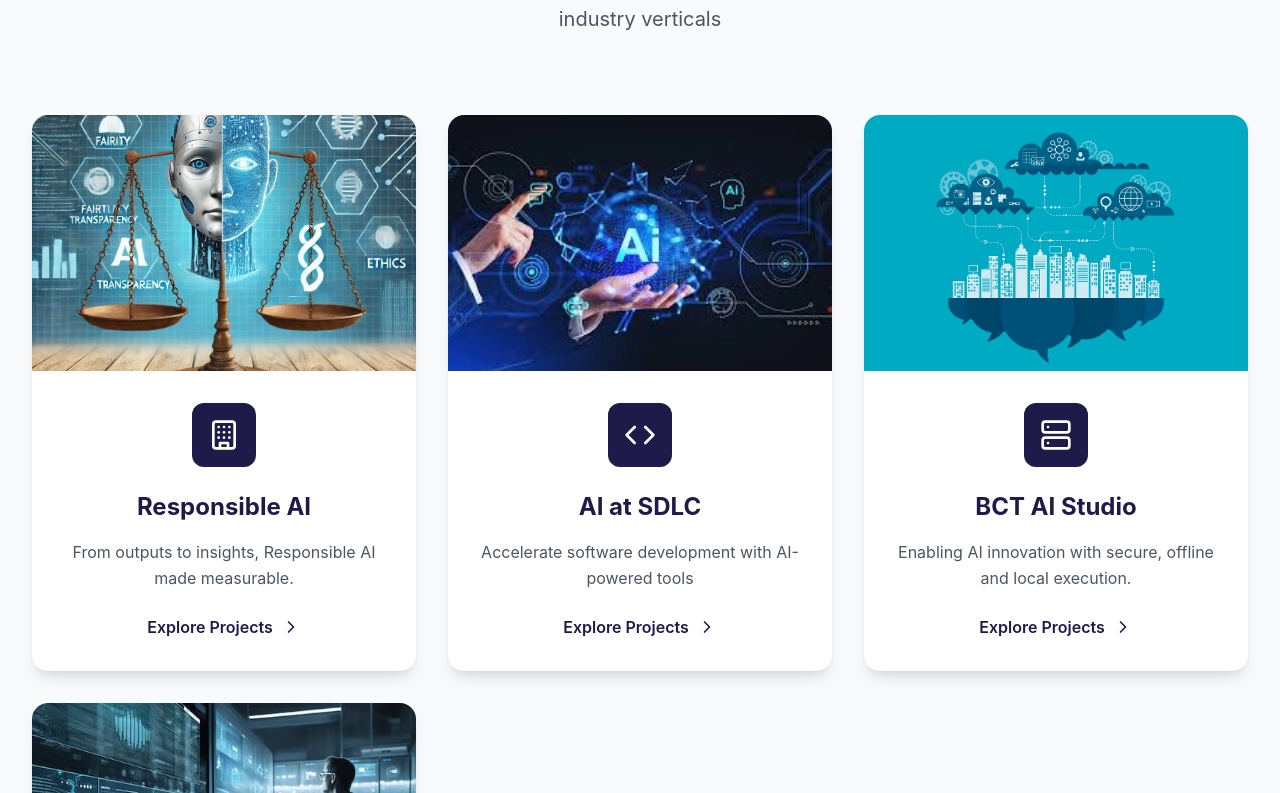
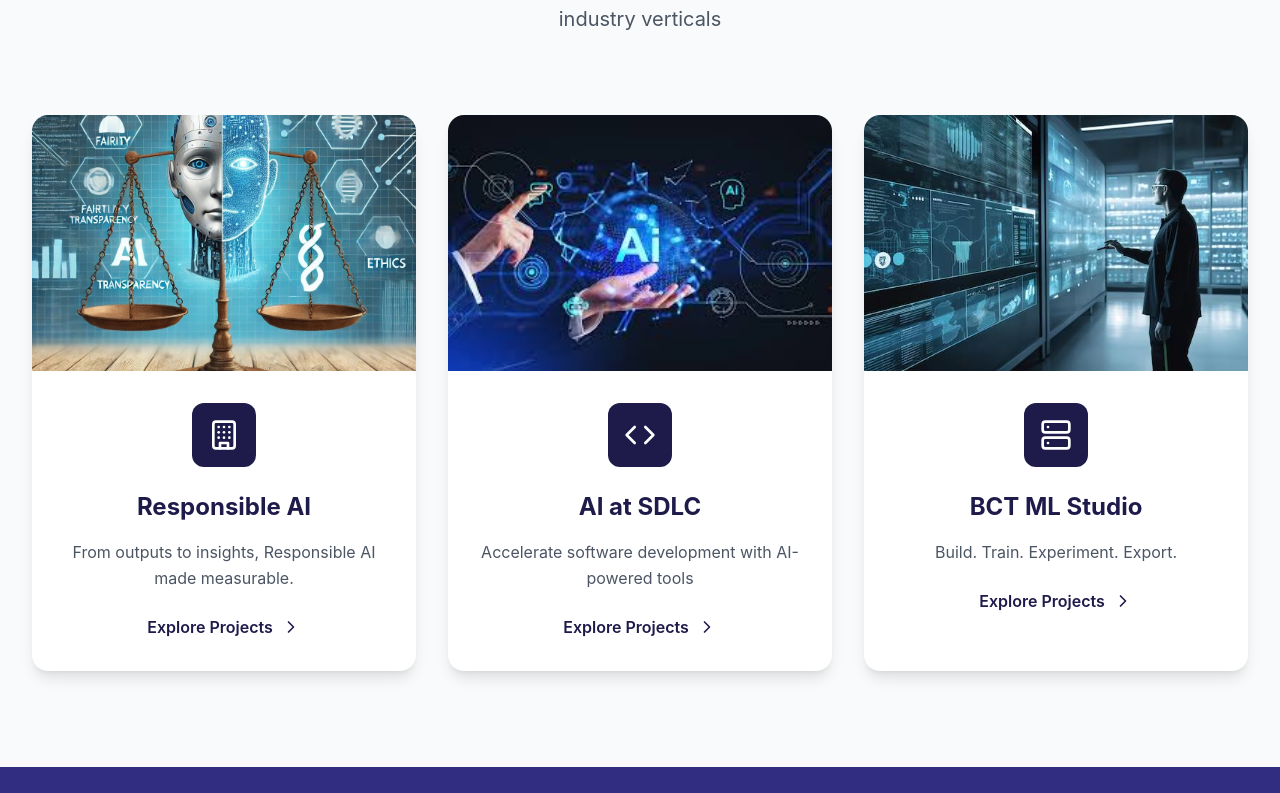
Before and after one commit to thirshbct2/TransformX, a React (Vite) app: page / in a window 1280 px wide. Shown: the part 807-1600 px from the top of the page. Built offline with nearby package versions, Linux system fonts and the light colour scheme.

Commit message:
Updated verticals

```diff
--- a/src/App.tsx
+++ b/src/App.tsx
@@ -88,25 +88,25 @@ const verticals: Vertical[] = [
       },
     ],
   },
-  {
-    id: 'local_modlel',
-    title: 'BCT AI Studio',
-    icon: <Server className="w-8 h-8" />,
-    description: 'Enabling AI innovation with secure, offline and local execution.',
-    image: '/on_prem.png',
-    projects: [
-      {
-        id: 'model',
-        name: 'On-Premise LLM Service',
-        description: 'Run and manage AI models locally with full control and privacy',
-        image: '/src/public/ai_studio.jpg',
-        appUrl: 'http://localhost:5176/',
-        integrationType: 'iframe',
-        status: 'active',
-        tags: ['AI-studio', 'legacy'],
-      },
-    ],
-  },
+  // {
+  //   id: 'local_modlel',
+  //   title: 'BCT AI Studio',
+  //   icon: <Server className="w-8 h-8" />,
+  //   description: 'Enabling AI innovation with secure, offline and local execution.',
+  //   image: '/on_prem.png',
+  //   projects: [
+  //     {
+  //       id: 'model',
+  //       name: 'On-Premise LLM Service',
+  //       description: 'Run and manage AI models locally with full control and privacy',
+  //       image: '/src/public/ai_studio.jpg',
+  //       appUrl: 'http://localhost:5176/',
+  //       integrationType: 'iframe',
+  //       status: 'active',
+  //       tags: ['AI-studio', 'legacy'],
+  //     },
+  //   ],
+  // },
   {
     id: 'ml-flow',
     title: 'BCT ML Studio',
```
